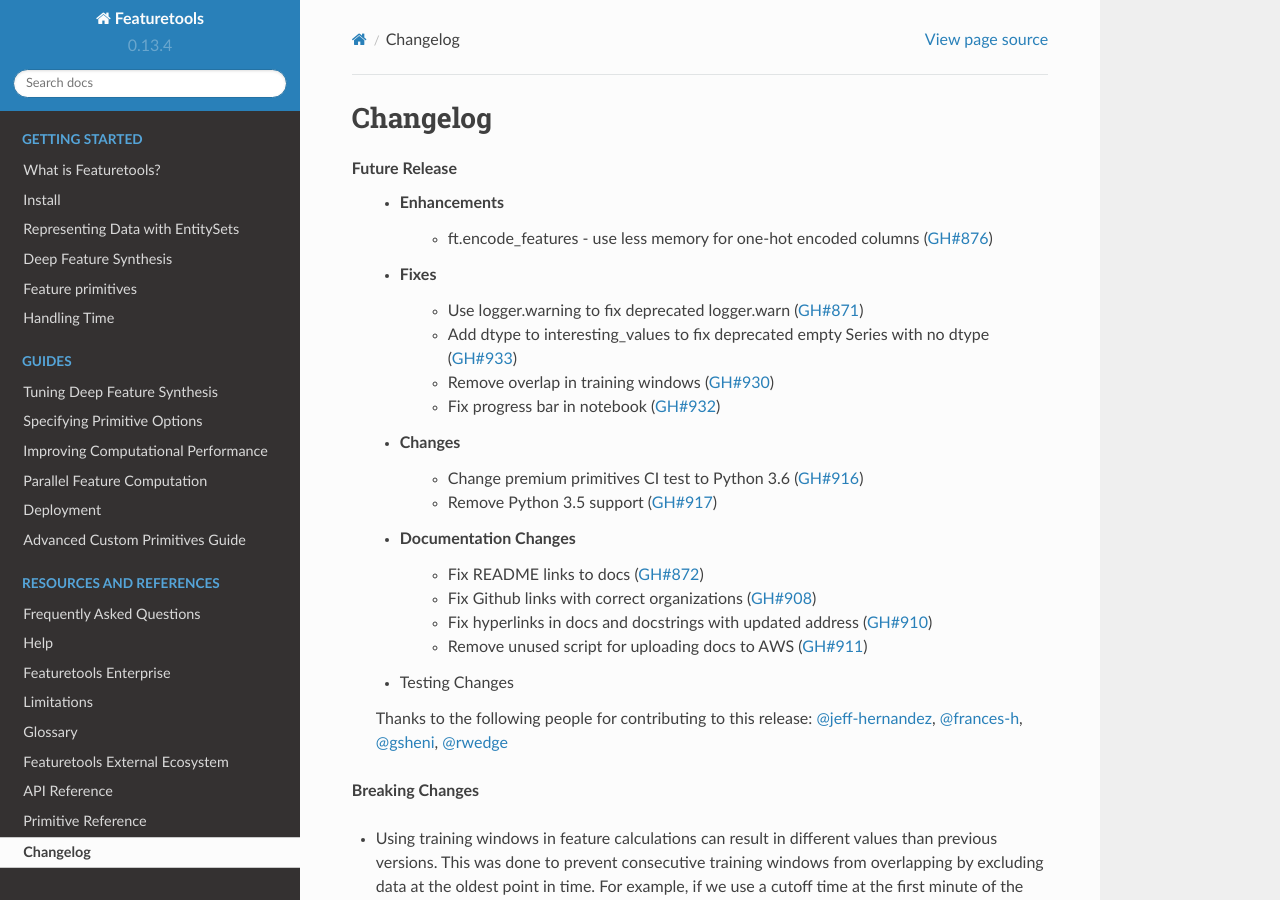
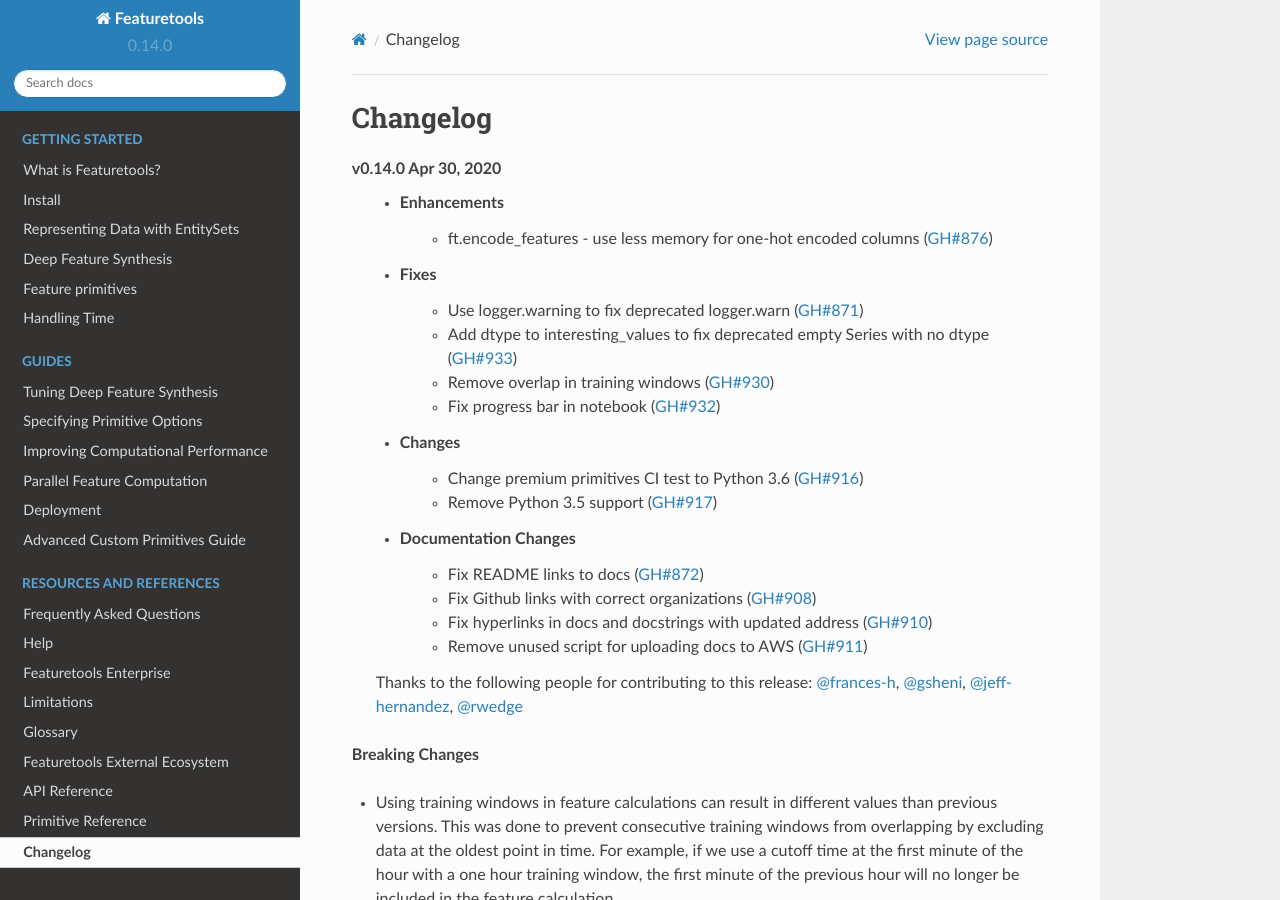
Before and after one commit to alteryx/featuretools, a Sphinx documentation site: the page built from docs/source/changelog.rst, in a window 1280 px wide and 900 px high. Built offline with Sphinx 7.4.7 and the Read the Docs theme 2.0.0, drawn with Linux system fonts in a browser that asks for light colours; pages that are not in the unit, such as notebooks, are missing from menus; comment, search, counter and statistics services are not loaded.

Commit message:
update version number

```diff
--- a/docs/source/changelog.rst
+++ b/docs/source/changelog.rst
@@ -2,7 +2,7 @@
 
 Changelog
 ---------
-**Future Release**
+**v0.14.0 Apr 30, 2020**
     * Enhancements
         * ft.encode_features - use less memory for one-hot encoded columns (:pr:`876`)
     * Fixes
@@ -18,10 +18,9 @@
         * Fix Github links with correct organizations (:pr:`908`)
         * Fix hyperlinks in docs and docstrings with updated address (:pr:`910`)
         * Remove unused script for uploading docs to AWS (:pr:`911`)
-    * Testing Changes
 
     Thanks to the following people for contributing to this release:
-    :user:`jeff-hernandez`, :user:`frances-h`, :user:`gsheni`, :user:`rwedge`
+    :user:`frances-h`, :user:`gsheni`, :user:`jeff-hernandez`, :user:`rwedge`
 
 **Breaking Changes**
 
--- a/featuretools/version.py
+++ b/featuretools/version.py
@@ -1 +1 @@
-__version__ = '0.13.4'
+__version__ = '0.14.0'
--- a/setup.py
+++ b/setup.py
@@ -18,7 +18,7 @@
 
 setup(
     name='featuretools',
-    version='0.13.4',
+    version='0.14.0',
     packages=find_packages(),
     description='a framework for automated feature engineering',
     url='http://featuretools.com',
```
Also changed, not shown: 1 other file.
